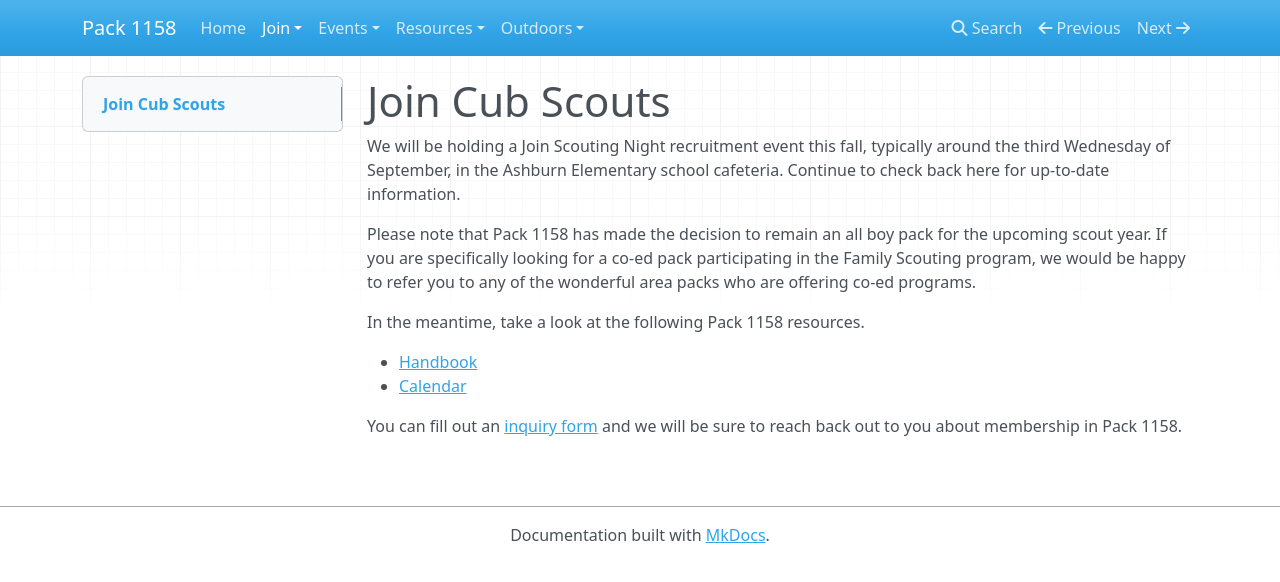
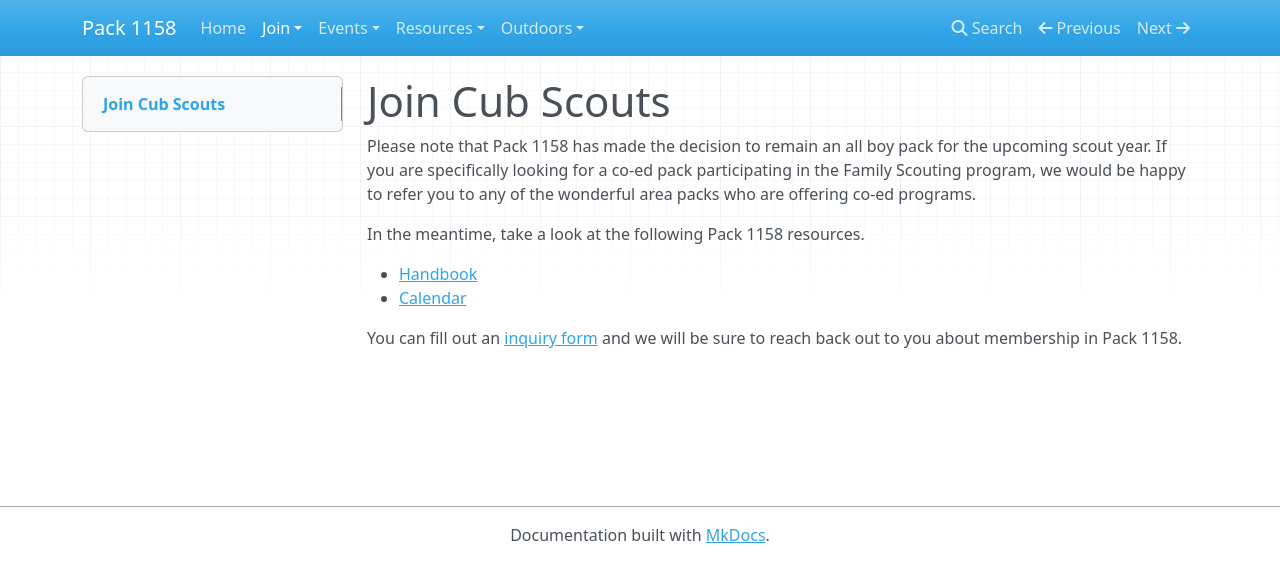
Before and after one commit to pack1158/pack1158.github.io, an MkDocs documentation site: the page built from docs/join.md, in a window 1280 px wide. Shown: the top 582 px of the page. Built offline with MkDocs 1.6.1, drawn with Linux system fonts in a browser that asks for light colours; nearby versions of some CDN libraries; old or Windows-style settings are respelled for this version of MkDocs.

Commit message:
Remove note about Wednesday JSN

```diff
--- a/docs/join.md
+++ b/docs/join.md
@@ -1,8 +1,4 @@
 # Join Cub Scouts
-
-We will be holding a Join Scouting Night recruitment event this fall, typically
-around the third Wednesday of September, in the Ashburn Elementary school
-cafeteria. Continue to check back here for up-to-date information.
 
 Please note that Pack 1158 has made the decision to remain an all boy pack for
 the upcoming scout year. If you are specifically looking for a co-ed pack
```
